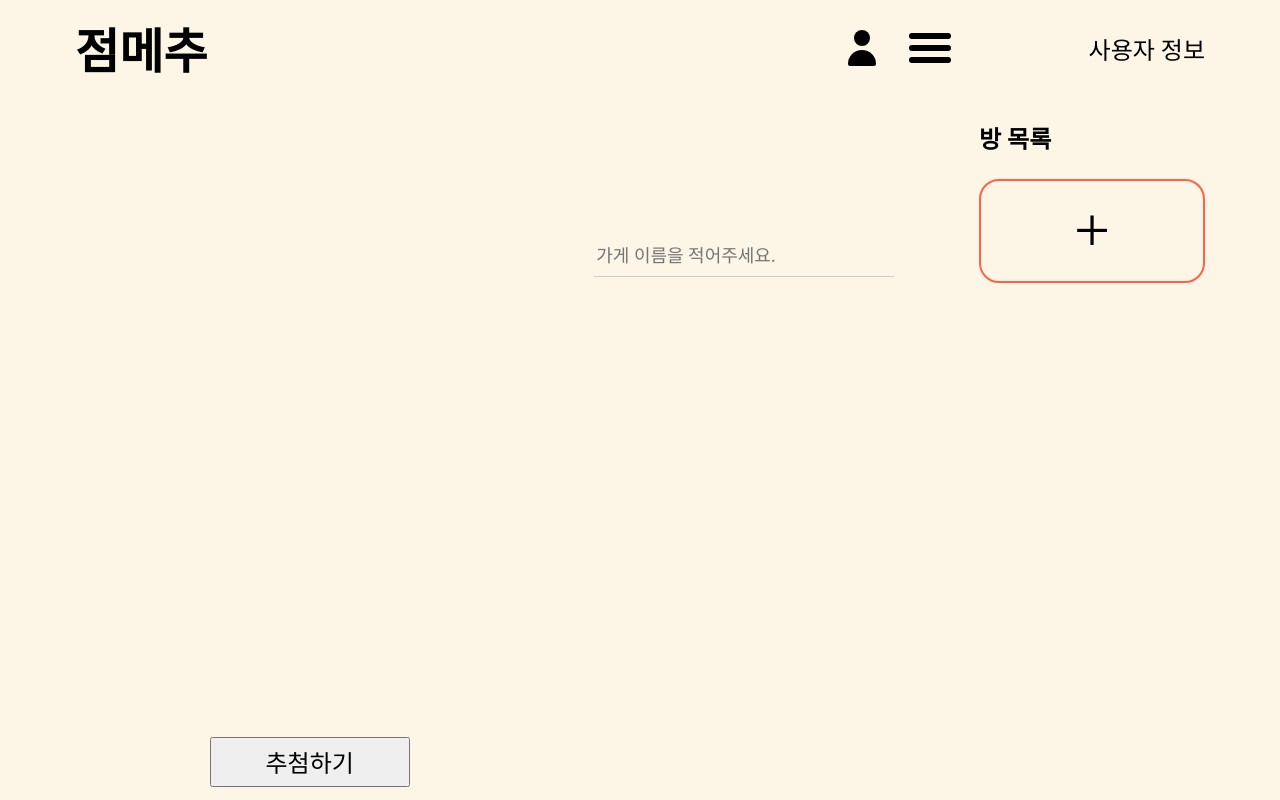
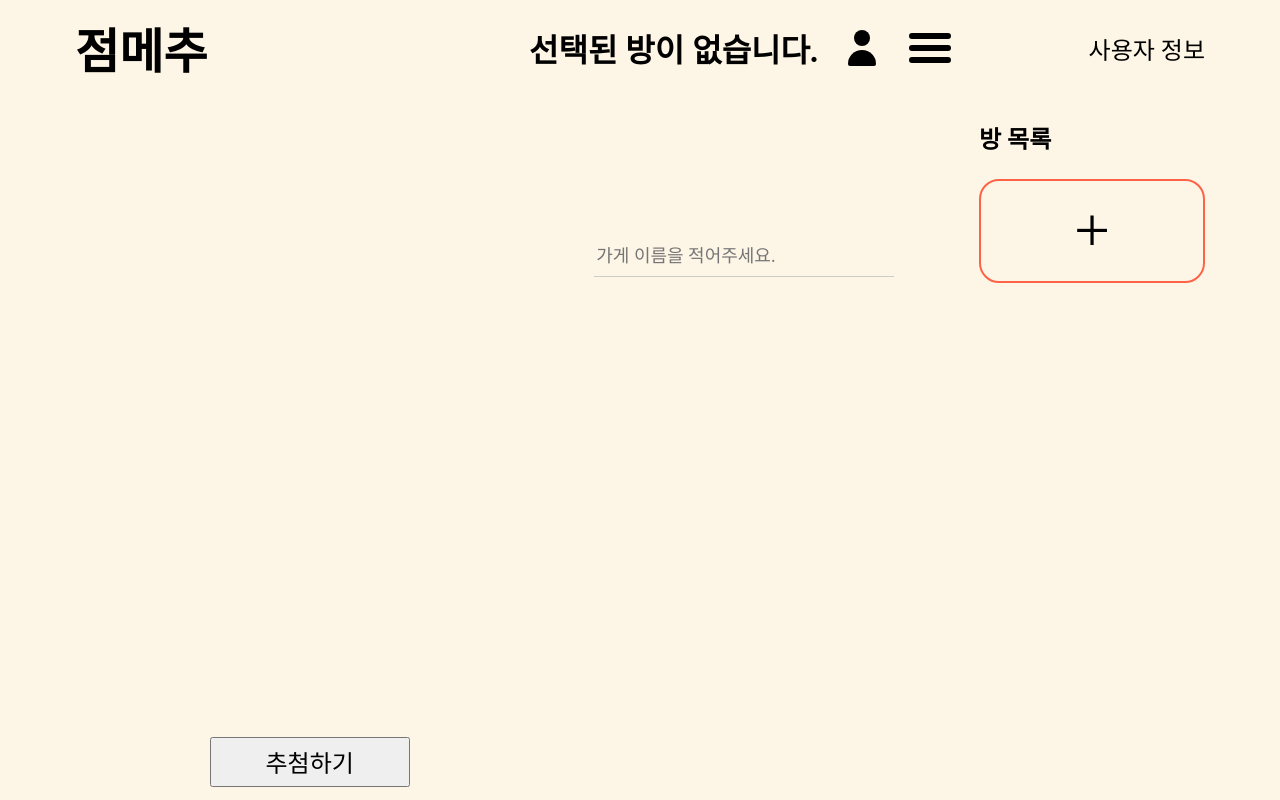
Before and after one commit to Comp-ACT/random-lunch-menu-front, a React (Create React App) app: page / in a window 1280 px wide. Built offline with nearby package versions, Linux system fonts and the light colour scheme; a web font is replaced by a local one.

Commit message:
Add default room name

```diff
--- a/src/components/common/header/room-config-header/RoomConfigHeader.tsx
+++ b/src/components/common/header/room-config-header/RoomConfigHeader.tsx
@@ -17,7 +17,7 @@ function RoomConfigHeader() {
     >
       <HeaderText
         text={selectedRoom.roomName}
-        fontSize={24}
+        fontSize={32}
         fontWeight="bold"
       />
       <div css={css({ width: 20 })} />
--- a/src/recoil/atoms.tsx
+++ b/src/recoil/atoms.tsx
@@ -11,7 +11,7 @@ export const RoomAtoms = atomFamily<RoomType, number>({
   default: id => {
     return {
       id: -1,
-      roomName: '',
+      roomName: '선택된 방이 없습니다.',
       restaurants: [],
     } as RoomType;
   },
```
